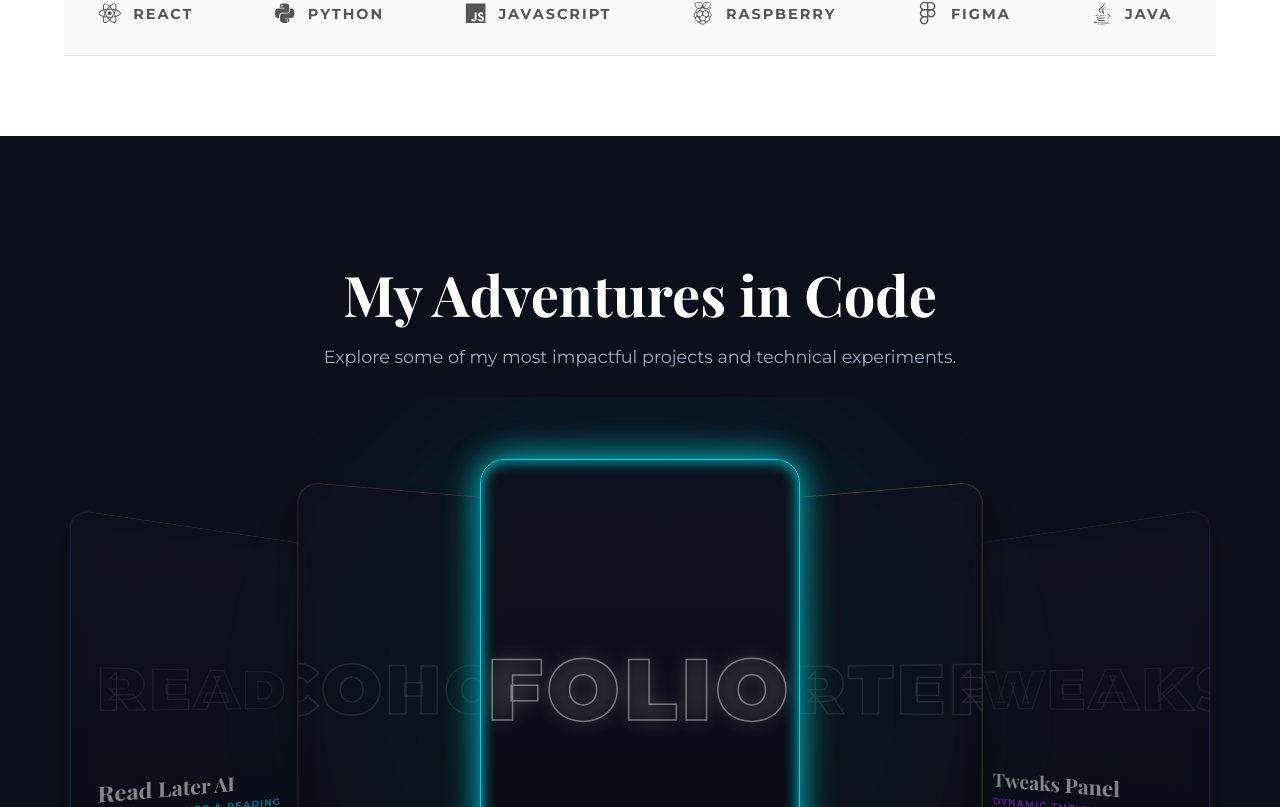
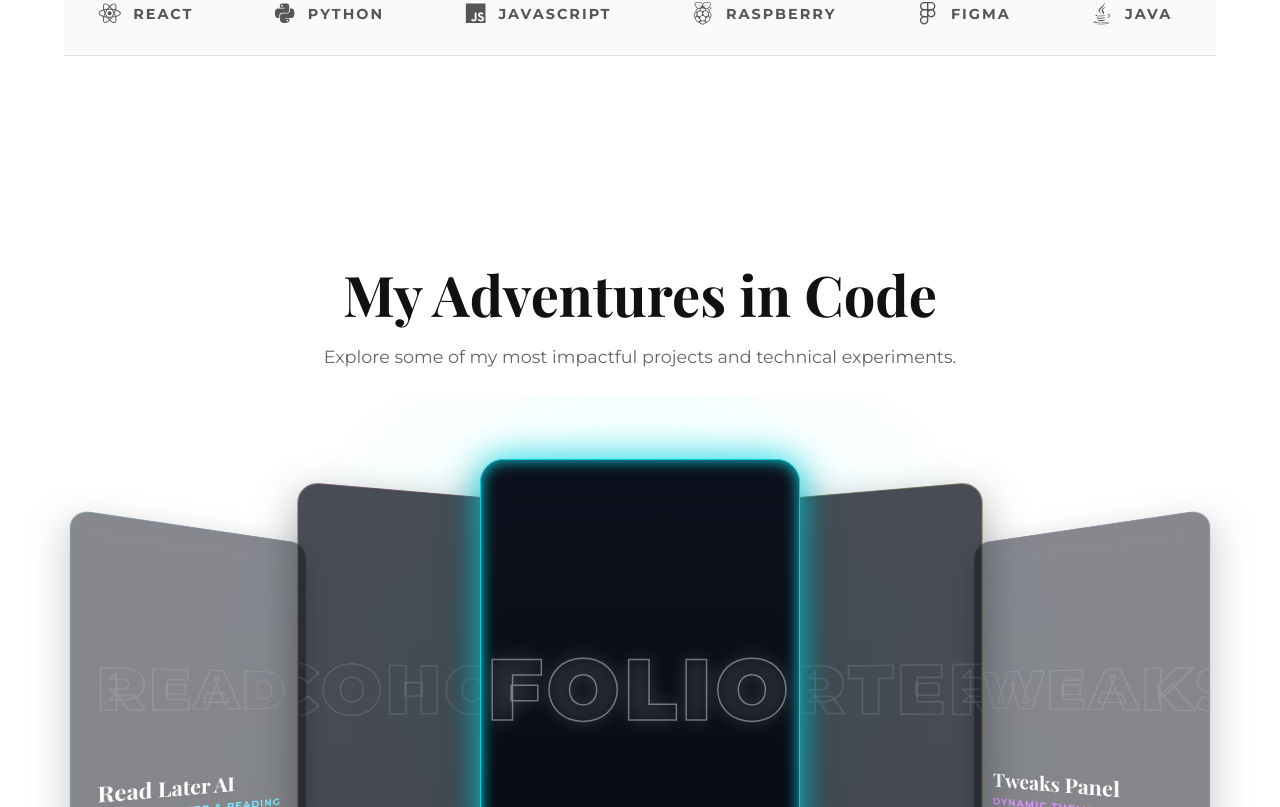
Before and after one commit to SahanAdithya/My-portfolio, a React (Create React App) app: page / in a window 1280 px wide. Shown: the part 1633-2440 px from the top of the page. Built offline with nearby package versions, Linux system fonts and the light colour scheme; a web font is replaced by a local one.

Commit message:
Refine LUX projects styles and add image

```diff
--- a/src/App.css
+++ b/src/App.css
@@ -911,7 +911,7 @@ body {
 /* --- PROJECTS SECTION (Interactive Carousel LUX) --- */
 .projects-section-lux {
   padding: 120px 0 80px 0;
-  background-color: #0b0f19; /* Dark moody color matching album covers */
+  background-color: var(--bg-secondary);
   position: relative;
   overflow: hidden;
   z-index: 1;
@@ -929,8 +929,8 @@ body {
   background-position: center;
   background-size: cover;
   background-attachment: fixed;
-  filter: blur(4px) brightness(0.2); /* Much darker to pop neon lights */
-  opacity: 0.85;
+  filter: blur(2px);
+  opacity: 0.6;
   pointer-events: none;
   z-index: -1;
 }
@@ -944,12 +944,12 @@ body {
 .section-header-lux h2 {
   font-family: 'Playfair Display', serif;
   font-size: 3.5rem;
-  color: #ffffff; /* White text for contrast */
+  color: #111; /* Dark title matching About page style */
   margin-bottom: 15px;
 }
 
 .section-header-lux p {
-  color: #a0aec0; /* Lighter text for contrast */
+  color: #666; /* Subtitle matching About page style */
   font-size: 1.1rem;
 }
 
```
